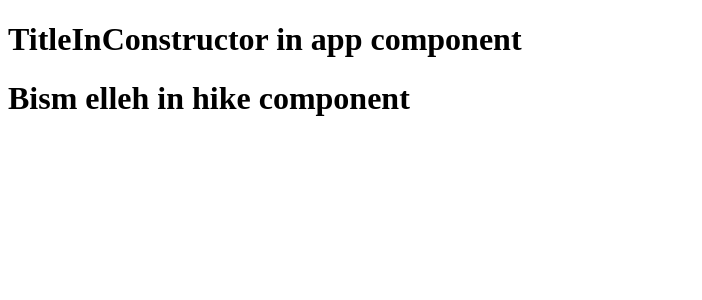
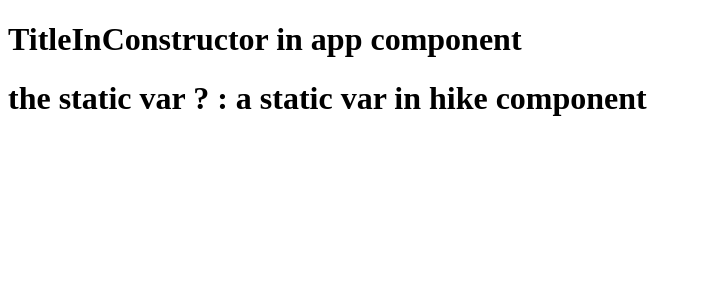
Before and after one commit to mgafsia/spAng, an Angular app in the folder spAng-web/src/main/spAng-web/: page / in a window 1280 px wide. Shown: the top 300 px of the page, without its empty margins (0-702 px from the left). Built offline with nearby package versions, Linux system fonts and the light colour scheme.

Commit message:
spang : test for typescript static var.

```diff
--- a/spAng-web/src/main/spAng-web/src/app/app.component.html
+++ b/spAng-web/src/main/spAng-web/src/app/app.component.html
@@ -2,6 +2,11 @@
   {{title}} in app component
 </h1>
 
+<!--<h1>
+  {{_hikeListComponent.hikeListComponentTitle}} in hike component
+</h1>-->
+
 <h1>
-  {{_hikeListComponent.hikeListComponentTitle}} in hike component
+  the static var ? :
+  {{title3}} in hike component
 </h1>
--- a/spAng-web/src/main/spAng-web/src/app/app.component.ts
+++ b/spAng-web/src/main/spAng-web/src/app/app.component.ts
@@ -9,9 +9,10 @@ import {HikeListComponent} from "../hike/hike-list.compenent";
 export class AppComponent {
   title  : string;
   private _hikeListComponent : HikeListComponent;
+  title3 : string = HikeListComponent.aStaticVarInHikeListComponent;
 
   constructor() {
     this.title = 'TitleInConstructor';
-    this._hikeListComponent = new HikeListComponent;
+    //this._hikeListComponent = new HikeListComponent;
   }
 }
--- a/spAng-web/src/main/spAng-web/src/hike/hike-list.compenent.ts
+++ b/spAng-web/src/main/spAng-web/src/hike/hike-list.compenent.ts
@@ -6,5 +6,6 @@ import {Component} from "@angular/core";
 })
 
 export class HikeListComponent {
-  public hikeListComponentTitle : string = 'Bism elleh';
+  public hikeListComponentTitle : string = 'Hike Component Title';
+  public static aStaticVarInHikeListComponent : string = 'a static var';
 }
```
